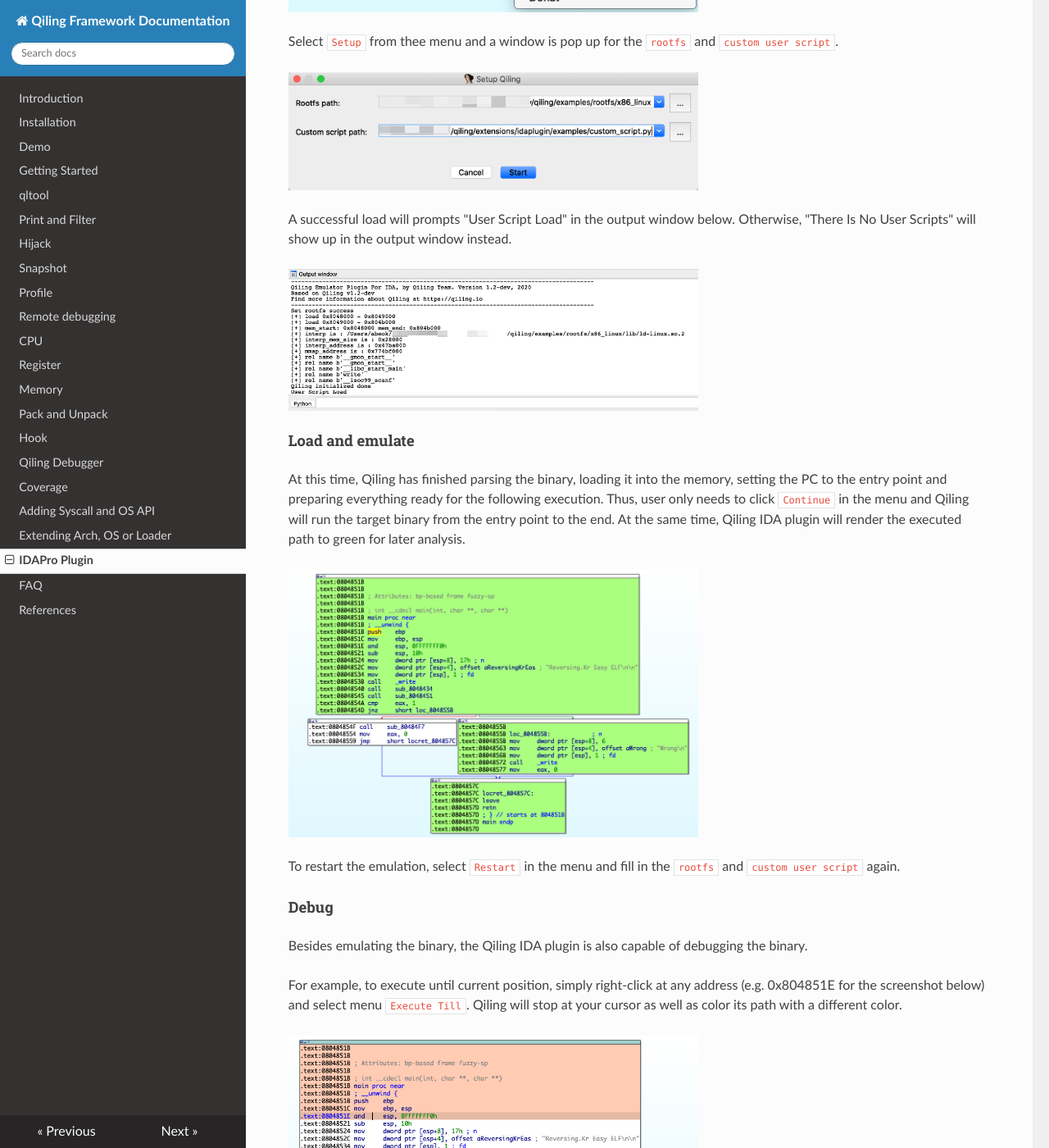
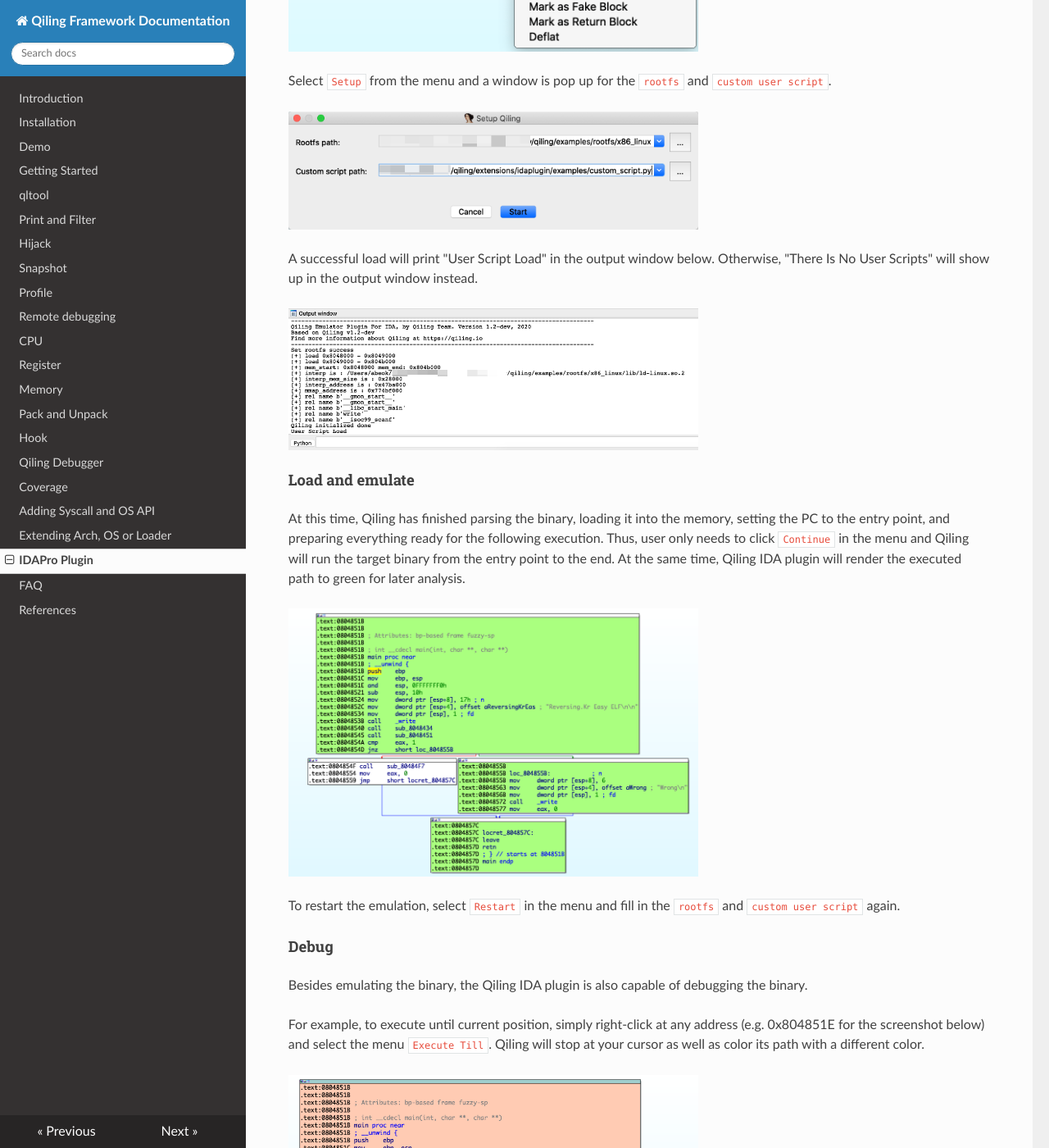
Before and after one commit to qilingframework/rtfd.io, an MkDocs documentation site: the page built from docs/ida.md, in a window 1280 px wide and 1400 px high, scrolled down 2913 px. Shown: the whole window at 82% size. Built offline with MkDocs 1.6.1, drawn with Linux system fonts in a browser that asks for light colours; nearby versions of some CDN libraries; some of the changed text lies outside the part shown.

Commit message:
Fix bunch of typos

```diff
--- a/docs/ida.md
+++ b/docs/ida.md
@@ -76,23 +79,23 @@ Most emulation is supported natively by Qiling Framework. Below is a table for d
 
 To run the current binary in IDA Pro with Qiling, two things are supposed to be provided: rootfs and user custom script.
 
-`rootfs` is the root directory of emulated environment. Usually, the `/path/to/qiling/examples/rootfs/<arch>` directory should work for most cases. `user custom script` provides custom callbacks before running the binary, continuing or single stepping and a good example can be found [here](https://github.com/qilingframework/qiling/blob/dev/qiling/extensions/idaplugin/examples/custom_script.py).
+`rootfs` is the root directory of the emulated environment. Usually, the `/path/to/qiling/examples/rootfs/<arch>` directory should work for most cases. `user custom script` provides custom callbacks before running the binary, continuing, or single-stepping and a good example can be found [here](https://github.com/qilingframework/qiling/blob/dev/qiling/extensions/idaplugin/examples/custom_script.py).
 
-To setup the plugin, right click at anywhere and choose submenu `Qiling Emulator` from popup menu.
+To setup the plugin, right-click anywhere and choose the submenu `Qiling Emulator` from the popup menu.
 
 [![](img/ida1.png){: style="height:auto;width:500px;display:block;margin:left"}](img/ida1.png)
 
-Select `Setup` from thee menu and a window is pop up for the `rootfs` and `custom user script`.
+Select `Setup` from the menu and a window is pop up for the `rootfs` and `custom user script`.
 
 [![](img/ida2.png){: style="height:auto;width:500px;display:block;margin:left"}](img/ida2.png)
 
-A successful load will prompts "User Script Load" in the output window below. Otherwise, "There Is No User Scripts" will show up in the output window instead.
+A successful load will print "User Script Load" in the output window below. Otherwise, "There Is No User Scripts" will show up in the output window instead.
 
 [![](img/ida3.png){: style="height:auto;width:500px;display:block;margin:left"}](img/ida3.png)
 
 #### Load and emulate
 
-At this time, Qiling has finished parsing the binary, loading it into the memory, setting the PC to the entry point and preparing everything ready for the following execution. Thus, user only needs to click `Continue` in the menu and Qiling will run the target binary from the entry point to the end. At the same time, Qiling IDA plugin will render the executed path to green for later analysis.
+At this time, Qiling has finished parsing the binary, loading it into the memory, setting the PC to the entry point, and preparing everything ready for the following execution. Thus, user only needs to click `Continue` in the menu and Qiling will run the target binary from the entry point to the end. At the same time, Qiling IDA plugin will render the executed path to green for later analysis.
 
 [![](img/ida4.png){: style="height:auto;width:500px;display:block;margin:left"}](img/ida4.png)
 
@@ -102,7 +105,7 @@ To restart the emulation, select `Restart` in the menu and fill in the `rootfs`
 
 Besides emulating the binary, the Qiling IDA plugin is also capable of debugging the binary.
 
-For example, to execute until current position, simply right-click at any address (e.g. 0x804851E for the screenshot below) and select menu `Execute Till`. Qiling will stop at your cursor as well as color its path with a different color.
+For example, to execute until current position, simply right-click at any address (e.g. 0x804851E for the screenshot below) and select the menu `Execute Till`. Qiling will stop at your cursor as well as color its path with a different color.
 
 [![](img/ida6.png){: style="height:auto;width:500px;display:block;margin:left"}](img/ida6.png)
 
@@ -110,13 +113,13 @@ To view registers and stack, select `View Register` and `View Stack` in the menu
 
 [![](img/ida7.png){: style="height:auto;width:500px;display:block;margin:left"}](img/ida7.png)
 
-To view Memory, click menu `View Memory` and fill in the address and size of memory.
+To view Memory, click the menu `View Memory` and fill in the address and size of memory.
 
 [![](img/ida8.png){: style="height:auto;width:500px;display:block;margin:left"}](img/ida8.png)
 
 [![](img/ida9.png){: style="height:auto;width:500px;display:block;margin:left"}](img/ida9.png)
 
-Click menu `Step` or press `CTRL+SHIFT+F9` to let Qiling step a single instruction. Note the register view and stack view mentioned just now will be updated synchronically.
+Click the menu `Step` or press `CTRL+SHIFT+F9` to let Qiling step a single instruction. Note the register view and stack view mentioned just now will be updated synchronically.
 
 [![](img/ida10.png){: style="height:auto;width:500px;display:block;margin:left"}](img/ida10.png)
 
@@ -219,7 +222,7 @@ To restore a snapshot, select `Load Snapshot` in the menu.
 
 ### De-obfuscation
 
-Obfuscation is one of most common software protection techniques. Usually, the goal of obfuscation is to deliberately make the source or machine code hard to understand. Thanks to the IDA powerful CFG API, Qiling IDA plugin can implement multiple de-obfuscation techniques with a mixture of static and dynamic analysis.
+Obfuscation is one of the most common software protection techniques. Usually, the goal of obfuscation is to deliberately make the source or machine code hard to understand. Thanks to the IDA powerful CFG API, Qiling IDA plugin can implement multiple de-obfuscation techniques with a mixture of static and dynamic analysis.
 
 Currently, the deobfuscation that the plugin supports includes:
 
```
Also changed, not shown: other parts of docs/ida.md (+9 -6 lines).
